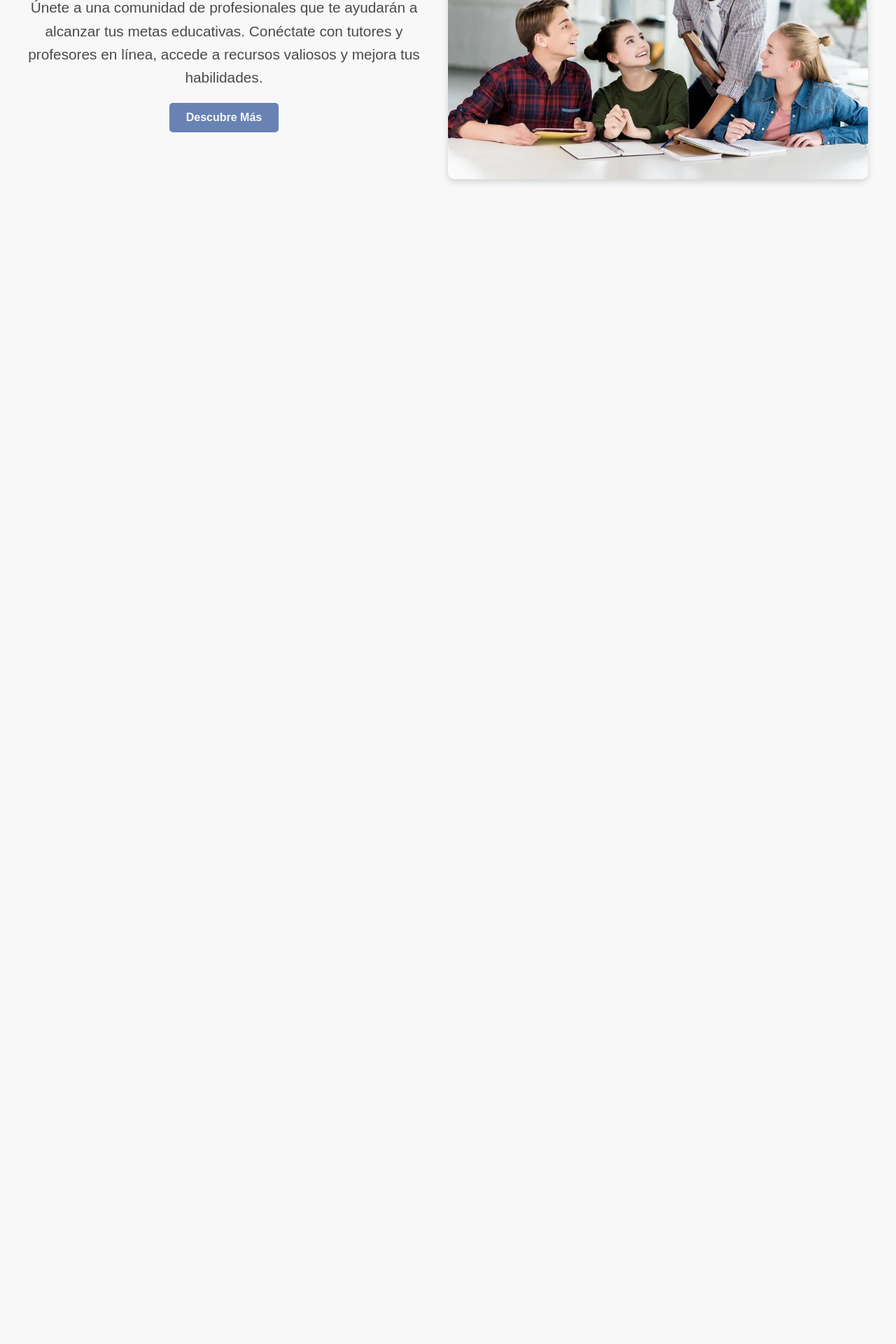
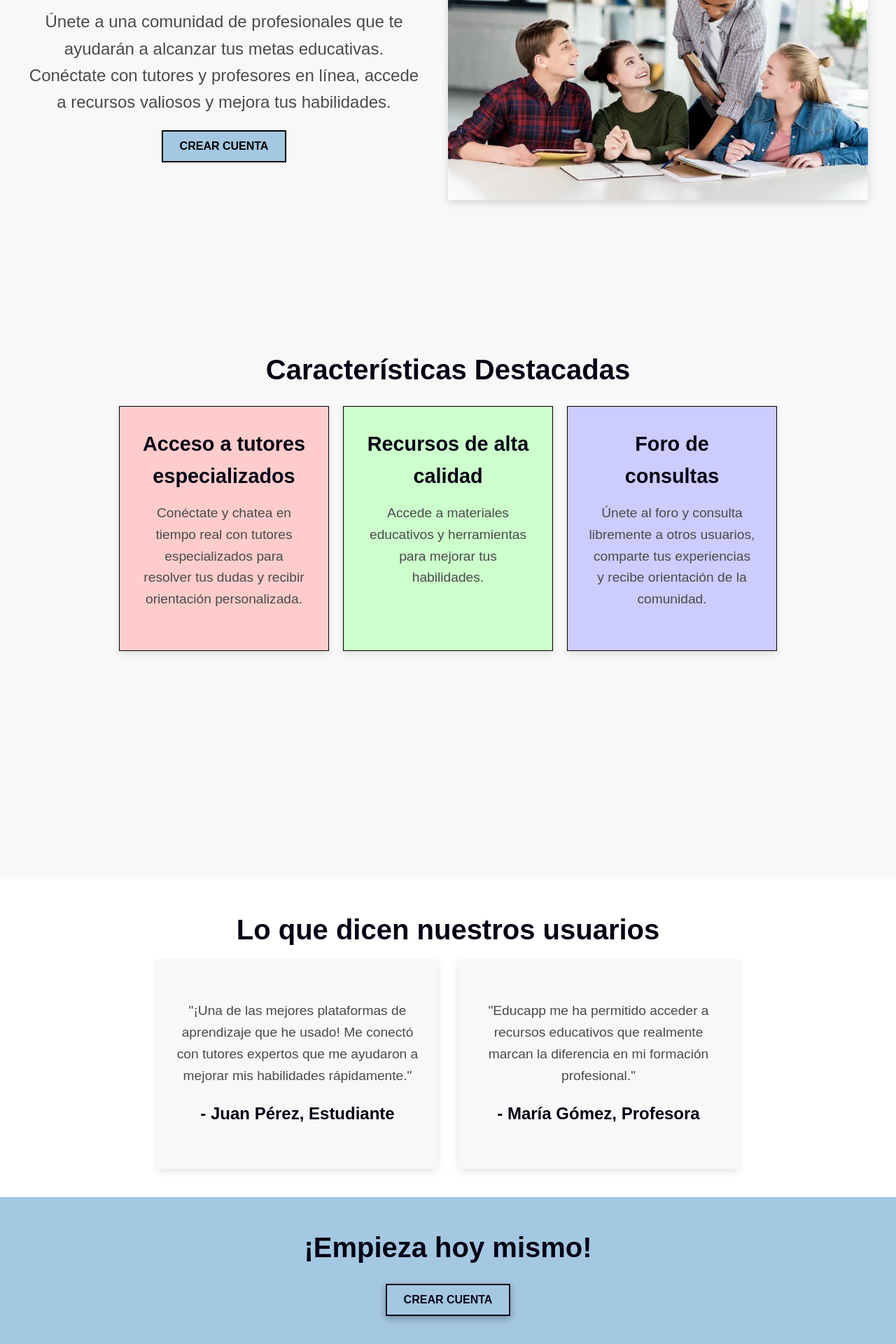
Before and after one commit to Lucio-Morales/educapp-frontend, a React (Vite) app: page / in a window 1280 px wide. Shown: the part 344-2264 px from the top of the page at 70% size. Before the commit the page ends 800 px from the top, so only its background shows below. Built offline with nearby package versions, Linux system fonts and the light colour scheme.

Commit message:
add new sections

```diff
--- /dev/null
+++ b/src/pages/Landing/components/CtaSection.tsx
@@ -0,0 +1,41 @@
+import styled from 'styled-components';
+
+const CtaSection = styled.div`
+  padding: 40px 20px;
+  background-color: #a4c8e1;
+  color: #060215;
+  text-align: center;
+
+  h2 {
+    font-size: 2.5rem;
+    margin-bottom: 20px;
+  }
+
+  button {
+    padding: 12px 24px;
+    font-size: 1rem;
+    font-weight: bold;
+    color: #060215;
+    background-color: #a4c8e1;
+    border: 2px solid #060215;
+    box-shadow: 0 4px 10px rgba(0, 0, 0, 0.3);
+    cursor: pointer;
+    text-transform: uppercase;
+    transition: background-color 0.3s;
+
+    &:hover {
+      background-color: #e0e0e0;
+    }
+  }
+`;
+
+const Cta = () => {
+  return (
+    <CtaSection>
+      <h2>¡Empieza hoy mismo!</h2>
+      <button>Crear cuenta</button>
+    </CtaSection>
+  );
+};
+
+export default Cta;
--- /dev/null
+++ b/src/pages/Landing/components/Features.tsx
@@ -0,0 +1,107 @@
+import styled from 'styled-components';
+
+const FeaturesSection = styled.div`
+  padding: 40px 20px;
+  background-color: #f8f8f8;
+  color: #060215;
+  text-align: center;
+  min-height: 100vh;
+
+  h2 {
+    font-size: 2.5rem;
+    margin-bottom: 20px;
+  }
+
+  .features-container {
+    display: flex;
+    justify-content: center;
+    align-items: stretch; /* Hace que las tarjetas tengan la misma altura */
+    flex-wrap: wrap;
+    gap: 20px;
+    max-width: 1000px;
+    margin: 0 auto;
+  }
+
+  .feature {
+    display: flex;
+    flex-direction: column; /* Para asegurar que el contenido se apile */
+    justify-content: space-between; /* Para distribuir el contenido dentro de la tarjeta */
+    padding: 30px;
+    box-shadow: 0 4px 10px rgba(0, 0, 0, 0.1);
+    width: 300px;
+    min-height: 350px; /* Establece una altura mínima para las tarjetas */
+    border: 1px solid black;
+    // border-radius: 8px;
+    text-align: center;
+    background-color: #fff; /* Color de fondo para todas las tarjetas */
+    transition: transform 0.3s ease;
+
+    h3 {
+      font-size: 1.8rem;
+      margin-bottom: 15px;
+    }
+
+    p {
+      font-size: 1.2rem;
+      color: #4a4a4a;
+      flex-grow: 1; /* Asegura que el contenido ocupe todo el espacio disponible */
+    }
+
+    &:hover {
+      transform: translateY(
+        -10px
+      ); /* Efecto de desplazamiento al pasar el ratón */
+    }
+
+    @media (max-width: 768px) {
+      width: 90%;
+      min-height: 320px; /* Asegura una altura mínima en móviles */
+      padding: 20px;
+    }
+  }
+
+  .card1 {
+    background-color: #ffcccc; /* Rojo claro */
+  }
+
+  .card2 {
+    background-color: #ccffcc; /* Verde claro */
+  }
+
+  .card3 {
+    background-color: #ccccff; /* Azul claro */
+  }
+`;
+
+const Features = () => {
+  return (
+    <FeaturesSection>
+      <h2>Características Destacadas</h2>
+      <div className="features-container">
+        <div className="feature card1">
+          <h3>Acceso a tutores especializados</h3>
+          <p>
+            Conéctate y chatea en tiempo real con tutores especializados para
+            resolver tus dudas y recibir orientación personalizada.
+          </p>
+        </div>
+        <div className="feature card2">
+          <h3>Recursos de alta calidad</h3>
+          <p>
+            Accede a materiales educativos y herramientas para mejorar tus
+            habilidades.
+          </p>
+        </div>
+        <div className="feature card3">
+          <h3>Foro de consultas</h3>
+          <p>
+            Únete al foro y consulta libremente a otros usuarios, comparte tus
+            experiencias y recibe orientación de la comunidad.
+          </p>
+        </div>
+      </div>
+    </FeaturesSection>
+  );
+};
+
+export default Features;
--- a/src/pages/Landing/components/Hero.tsx
+++ b/src/pages/Landing/components/Hero.tsx
@@ -9,38 +9,38 @@ const HeroSection = styled.div`
   background-color: #f8f8f8;
   color: #060215;
   height: 100vh;
-  //   overflow: hidden;
   text-align: center;
+  padding-top: 80px; /* Añadido para evitar que la navbar tape el contenido */
 
   @media (max-width: 768px) {
     flex-direction: column;
-    height: auto;
+    height: auto; /* Cambiar a altura automática para adaptarse al contenido */
+    padding-top: 120px; /* Asegurar espacio suficiente debajo de la navbar */
   }
-`;
 
-const TextContent = styled.div`
+  .hero-text {
     flex: 1;
     max-width: 600px;
     padding: 0 20px;
 
     h1 {
-    font-size: 2.7rem; /* Tamaño del título */
+      font-size: 2.7rem;
       color: #060215;
       margin-bottom: 20px;
       line-height: 1.2;
 
       @media (max-width: 768px) {
-      font-size: 2rem; /* Ajusta el tamaño en móviles */
+        font-size: 3rem;
       }
     }
 
     p {
-    font-size: 1.3rem; /* Tamaño del párrafo */
+      font-size: 1.5rem;
       color: #4a4a4a;
       margin-bottom: 20px;
 
       @media (max-width: 768px) {
-      font-size: 1rem; /* Ajusta el tamaño en móviles */
+        font-size: 1.4rem;
       }
     }
 
@@ -48,25 +48,25 @@ const TextContent = styled.div`
       padding: 12px 24px;
       font-size: 1rem;
       font-weight: bold;
-    color: #f8f8f8;
-    background-color: #6882b4;
-    border: none;
-    border-radius: 5px;
+      color: black;
+      background-color: #a4c8e1;
+      border: 2px solid black;
       cursor: pointer;
+      text-transform: uppercase;
       transition: background-color 0.3s;
 
       &:hover {
-      background-color: #4a90e2;
+        background-color: #7da3c7;
       }
 
       @media (max-width: 768px) {
-      width: 100%; /* Hace que el botón ocupe el 100% del ancho en móviles */
-      margin-top: 20px; /* Añade un margen superior en móviles */
+        width: 100%;
+        margin-top: 20px;
       }
     }
-`;
+  }
 
-const ImageContainer = styled.div`
+  .hero-img {
     flex: 1;
     display: flex;
     justify-content: center;
@@ -74,30 +74,30 @@ const ImageContainer = styled.div`
     img {
       max-width: 100%;
       height: auto;
-    border-radius: 10px;
       box-shadow: 0 4px 10px rgba(0, 0, 0, 0.15);
     }
 
     @media (max-width: 768px) {
-    display: none; /* Oculta la imagen en dispositivos móviles */
+      display: none;
+    }
   }
 `;
 
 const Hero = () => {
   return (
     <HeroSection>
-      <TextContent>
+      <div className="hero-text">
         <h1>Bienvenido a Educapp</h1>
         <p>
           Únete a una comunidad de profesionales que te ayudarán a alcanzar tus
           metas educativas. Conéctate con tutores y profesores en línea, accede
           a recursos valiosos y mejora tus habilidades.
         </p>
-        <button>Descubre Más</button>
-      </TextContent>
-      <ImageContainer>
+        <button>Crear cuenta</button>
+      </div>
+      <div className="hero-img">
         <img src={image_demo} alt="Educapp" />
-      </ImageContainer>
+      </div>
     </HeroSection>
   );
 };
--- /dev/null
+++ b/src/pages/Landing/components/Testimonials.tsx
@@ -0,0 +1,80 @@
+import styled from 'styled-components';
+
+const TestimonialsSection = styled.div`
+  padding: 40px 20px;
+  background-color: #ffffff;
+  color: #060215;
+  text-align: center;
+
+  h2 {
+    font-size: 2.5rem;
+    margin-bottom: 10px; /* Reducir el margen inferior */
+  }
+
+  .testimonials-container {
+    display: flex;
+    justify-content: center;
+    gap: 30px;
+    flex-wrap: wrap;
+
+    @media (max-width: 768px) {
+      flex-direction: column;
+      align-items: center;
+    }
+  }
+
+  .testimonial {
+    max-width: 400px;
+    background-color: #f8f8f8;
+    padding: 20px;
+    // border-radius: 8px;
+    box-shadow: 0 4px 10px rgba(0, 0, 0, 0.1);
+    display: flex;
+    flex-direction: column;
+    align-items: center;
+    justify-content: center;
+    min-height: 300px;
+    text-align: center;
+
+    p {
+      font-size: 1.2rem;
+      color: #4a4a4a;
+      margin: 0; /* Elimina márgenes para reducir espacio */
+      padding-bottom: 10px; /* Opcional para espacio más controlado */
+    }
+
+    h4 {
+      font-size: 1.5rem;
+      color: #060215;
+      margin: 0; /* Elimina márgenes para reducir espacio */
+      padding-top: 10px; /* Ajuste para dar separación mínima */
+    }
+  }
+`;
+
+const Testimonials = () => {
+  return (
+    <TestimonialsSection>
+      <h2>Lo que dicen nuestros usuarios</h2>
+      <div className="testimonials-container">
+        <div className="testimonial">
+          <p>
+            "¡Una de las mejores plataformas de aprendizaje que he usado! Me
+            conectó con tutores expertos que me ayudaron a mejorar mis
+            habilidades rápidamente."
+          </p>
+          <h4>- Juan Pérez, Estudiante</h4>
+        </div>
+        <div className="testimonial">
+          <p>
+            "Educapp me ha permitido acceder a recursos educativos que realmente
+            marcan la diferencia en mi formación profesional."
+          </p>
+          <h4>- María Gómez, Profesora</h4>
+        </div>
+      </div>
+    </TestimonialsSection>
+  );
+};
+
+export default Testimonials;
--- a/src/pages/Landing/index.tsx
+++ b/src/pages/Landing/index.tsx
@@ -1,3 +1,46 @@
+// import { useState } from 'react';
+// import Register from '../../components/forms/Register';
+// import Modal from '../../components/modal/Modal';
+// import Login from '../../components/forms/Login';
+// import Navbar from '../../components/navbar/NavBar';
+// import { ToggleText } from './styles/ToggleText';
+// import Hero from './components/Hero';
+
+// const Landing = () => {
+//   const [activeModal, setActiveModal] = useState<'login' | 'register' | null>(
+//     null
+//   );
+
+//   const [isRegister, setIsRegister] = useState(false);
+//   const toggleForm = () => {
+//     setIsRegister((prev) => !prev);
+//   };
+
+//   const openLogin = () => setActiveModal('login');
+//   const openRegister = () => setActiveModal('register');
+//   const closeModal = () => setActiveModal(null);
+
+//   return (
+//     <>
+//       <Navbar onLoginClick={openLogin} onRegisterClick={openRegister} />
+//       <Hero />
+//       <Modal
+//         isOpen={activeModal === 'login' || activeModal === 'register'}
+//         onClose={closeModal}
+//       >
+//         {isRegister ? <Register /> : <Login />}
+//         <ToggleText onClick={toggleForm}>
+//           {isRegister
+//             ? '¿Ya tienes una cuenta? Ingresar'
+//             : '¿No tienes una cuenta? Regístrate'}
+//         </ToggleText>
+//       </Modal>
+//     </>
+//   );
+// };
+
+// export default Landing;
+
 import { useState } from 'react';
 import Register from '../../components/forms/Register';
 import Modal from '../../components/modal/Modal';
@@ -5,25 +48,39 @@ import Login from '../../components/forms/Login';
 import Navbar from '../../components/navbar/NavBar';
 import { ToggleText } from './styles/ToggleText';
 import Hero from './components/Hero';
+import Features from './components/Features';
+import Testimonials from './components/Testimonials';
+import Cta from './components/CtaSection';
 
 const Landing = () => {
   const [activeModal, setActiveModal] = useState<'login' | 'register' | null>(
     null
   );
+  const [isRegister, setIsRegister] = useState(false);
 
-  const [isRegister, setIsRegister] = useState(false);
   const toggleForm = () => {
     setIsRegister((prev) => !prev);
   };
 
-  const openLogin = () => setActiveModal('login');
-  const openRegister = () => setActiveModal('register');
+  const openLogin = () => {
+    setActiveModal('login');
+    setIsRegister(false); // Asegurarse de que el formulario de Login se muestre
+  };
+
+  const openRegister = () => {
+    setActiveModal('register');
+    setIsRegister(true); // Asegurarse de que el formulario de Registro se muestre
+  };
+
   const closeModal = () => setActiveModal(null);
 
   return (
     <>
       <Navbar onLoginClick={openLogin} onRegisterClick={openRegister} />
       <Hero />
+      <Features />
+      <Testimonials />
+      <Cta />
       <Modal
         isOpen={activeModal === 'login' || activeModal === 'register'}
         onClose={closeModal}
```
Lines whose indentation alone changed are shown as unchanged.
